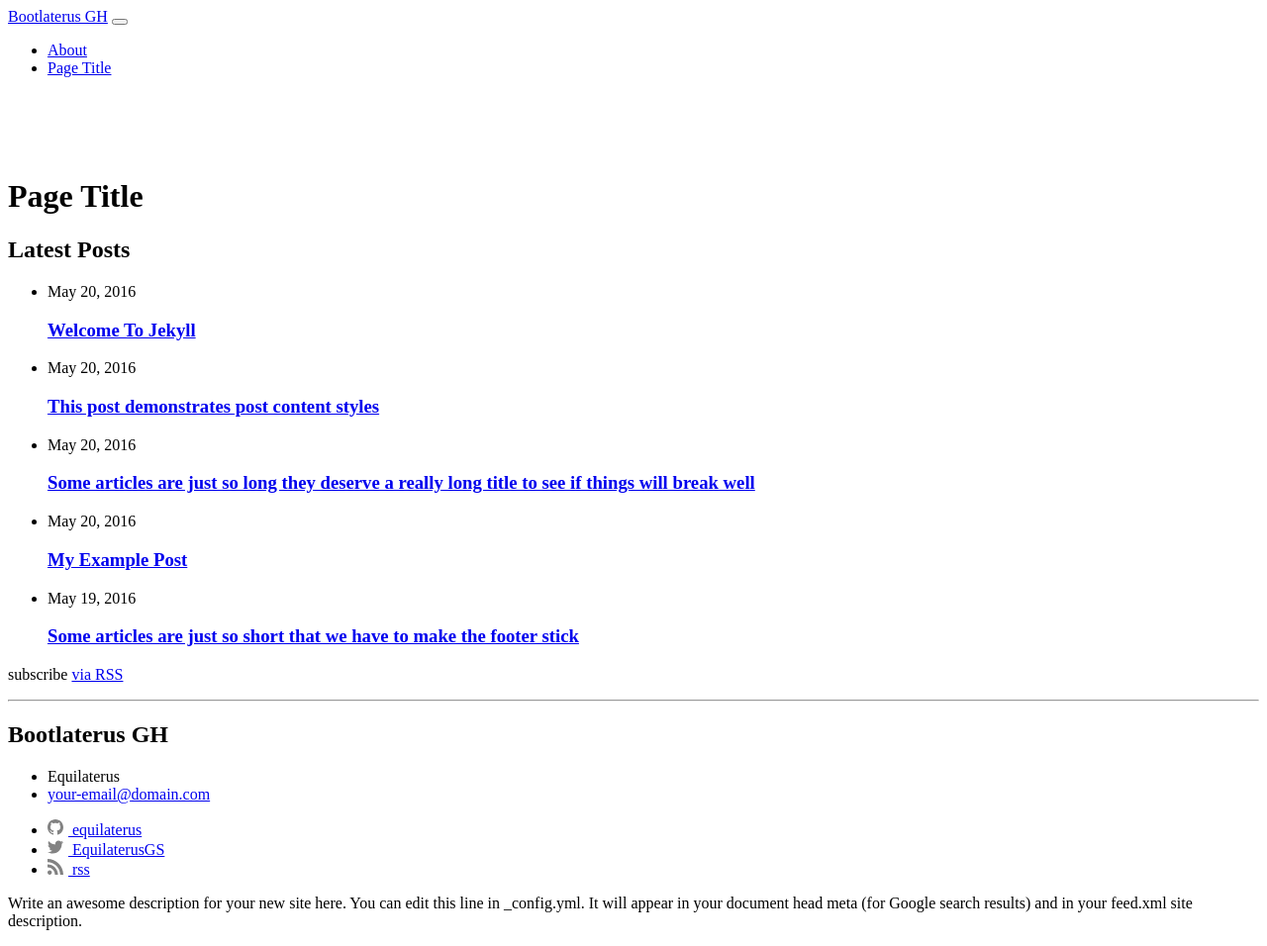
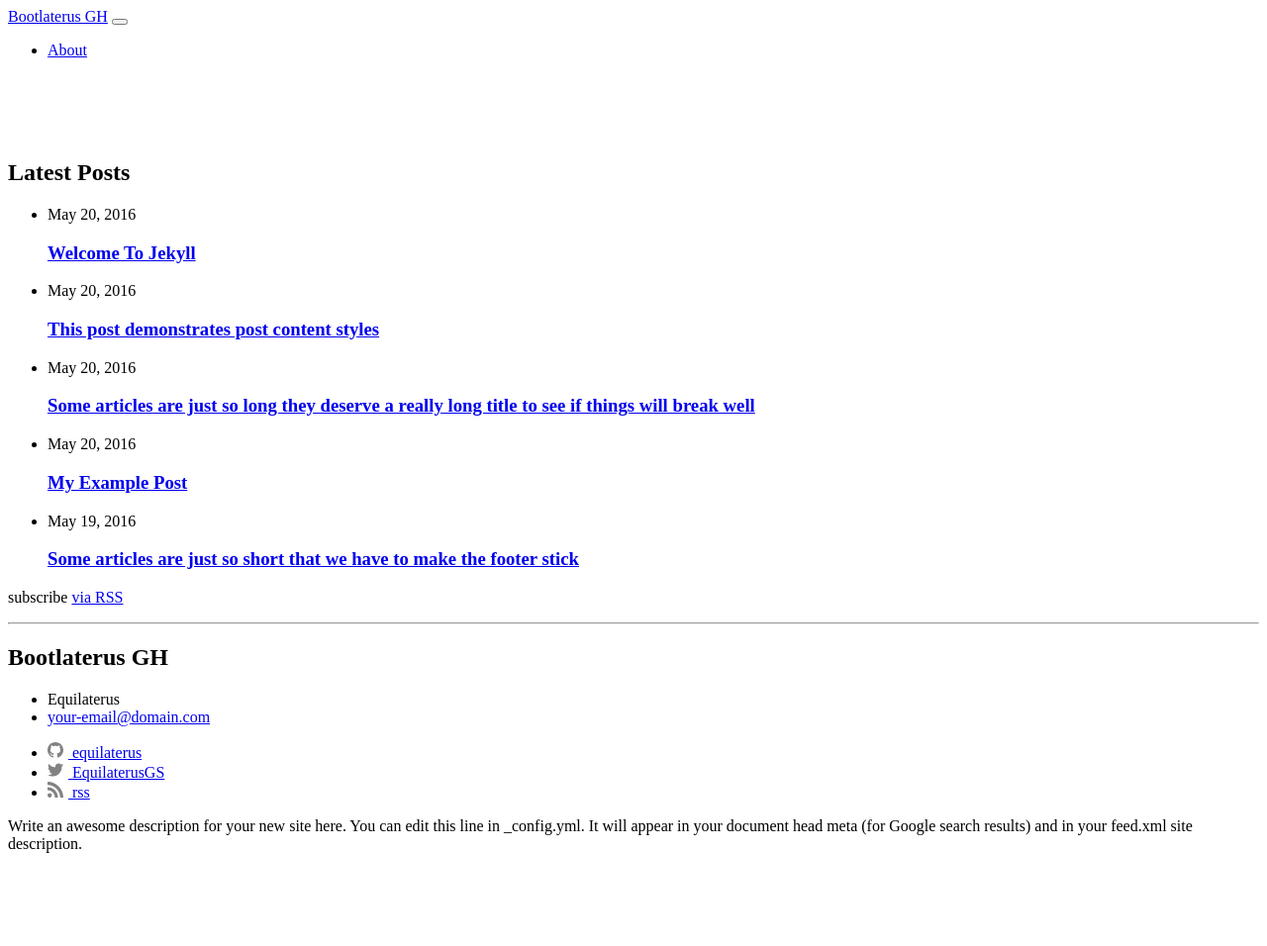
Before and after one commit to equilaterus/bootlaterus.gh-pages, a Jekyll site: the page built from index.md, in a window 1280 px wide. Shown: the whole page at 99% size. Built offline with Jekyll 4.4.1, drawn with Linux system fonts in a browser that asks for light colours; a style sheet for code colours, icons or effects is not loaded; after the commit the page ends 900 px from its top, so only the background shows below that.

Commit message:
Removing title to hide it on the main navbar

```diff
--- a/index.md
+++ b/index.md
@@ -6,5 +6,4 @@
 # See: https://jekyllrb.com/docs/themes/#overriding-theme-defaults
 #
 layout: home
-title: Page Title
 ---
```
